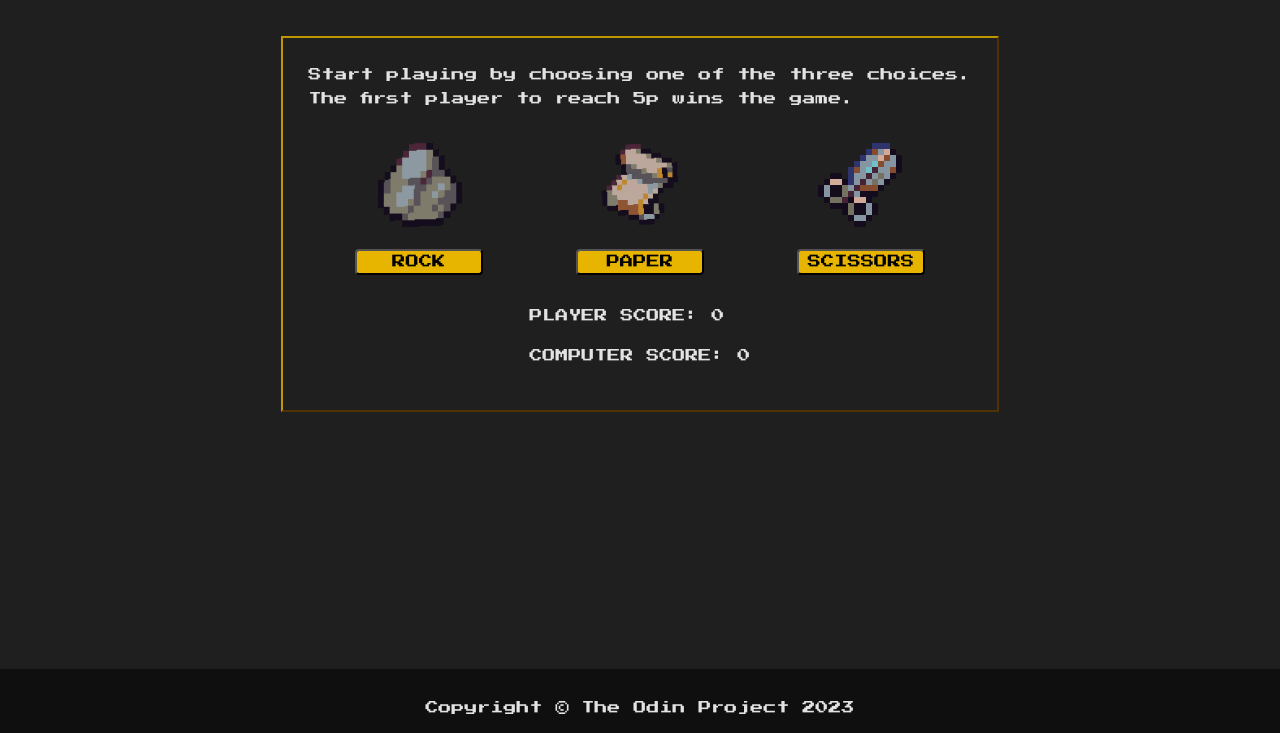
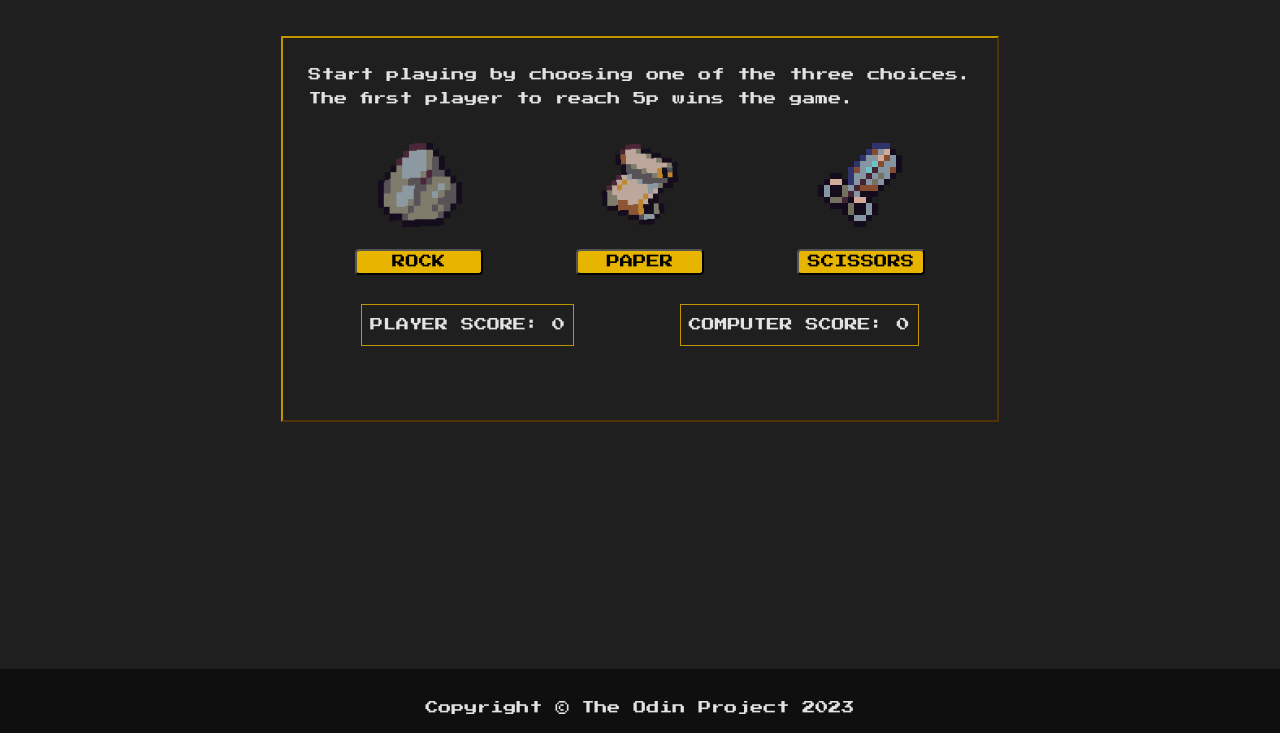
Before and after one commit to malina-popa/rock-paper-scissors, a plain HTML site: page index.html in a window 1280 px wide. Both pictures are taken after a click on the button "CLICK TO START >". Shown: the part 67-800 px from the top of the page. Drawn offline with Linux system fonts and the light colour scheme.

Commit message:
Modify style and reorder script

```diff
--- a/scripts.js
+++ b/scripts.js
@@ -75,11 +75,6 @@ function addNewChildren(parent) {
     addButtons();
 
     function addScoreText() {
-
-        const roundResultParagraph = document.createElement("p");
-        roundResultParagraph.setAttribute("id", "result-text");
-        parent.appendChild(roundResultParagraph);
-
         const scoreContainer = document.createElement("div");
         parent.appendChild(scoreContainer);
         scoreContainer.classList.add("score-container");
@@ -93,6 +88,10 @@ function addNewChildren(parent) {
         computerScore.innerHTML = "COMPUTER SCORE: <span id='computer-score-span'>0</span>";
 
         scoreContainer.append(playerScore, computerScore);
+
+        const roundResultParagraph = document.createElement("p");
+        roundResultParagraph.setAttribute("id", "result-text");
+        parent.appendChild(roundResultParagraph);
     }
 
     addScoreText();
@@ -165,4 +164,6 @@ function playRound (playerSelection) {
     } else if (computerScore.innerText == 5) {
         roundResultParagraph.textContent = "Seems like you've lost... Better luck next time.";
     }
+
+
 }
--- a/styles.css
+++ b/styles.css
@@ -84,6 +84,25 @@ button.rps-buttons {
 
 }
 
+.score-container {
+    width: 100%;
+    display: flex;
+    align-items: center;
+    justify-content: space-around;
+    margin-top: 1rem;
+}
+
+#player-score,
+#computer-score {
+    border: 1px solid #bf9500;
+    padding: 0.5rem;
+}
+
+#result-text {
+    color: #e7b500;
+    margin-top: 1rem;
+}
+
 footer {
     text-align: center;
     background-color: #0f0f0f;
```
